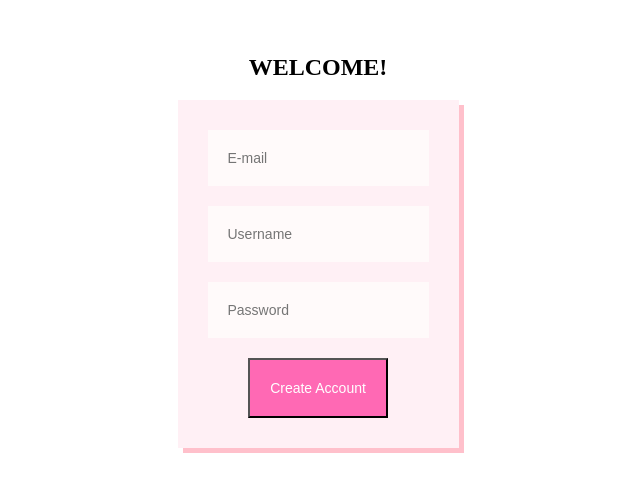
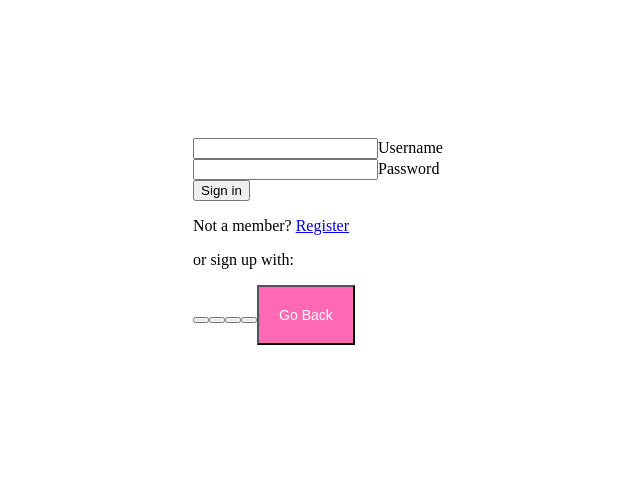
Before and after one commit to akkilicbeyza/react-frontend, a React (Create React App) app: page /login in a window 1280 px wide. Shown: the part 142-634 px from the top of the page, without its empty margins (322-962 px from the left). Built offline with nearby package versions, Linux system fonts and the light colour scheme.

Commit message:
login page done

```diff
--- a/package.json
+++ b/package.json
@@ -9,6 +9,7 @@
     "axios": "^0.27.2",
     "react": "^18.2.0",
     "react-dom": "^18.2.0",
+    "react-router-dom": "^6.14.1",
     "react-scripts": "5.0.1",
     "web-vitals": "^2.1.4"
   },
--- a/src/App.js
+++ b/src/App.js
@@ -1,81 +1,28 @@
 import './App.css';
 import Input from './components/input/Input'; //o componentsi kullanmak için yapıyoruz bunu
-import Button from './components/button/Button';
+import { Button, LoginButton } from './components/button/Button';
 import Form from './components/form/Form';
 import { useState } from 'react';
+
+import { BrowserRouter as Router, Routes, Route, BrowserRouter } from 'react-router-dom'
+import { useNavigate } from 'react-router-dom'
+
+import Login from './components/Login'
+import Registration from './components/Registration'
 import axios from 'axios';
 
 
 function App() {
 
-
-  const [user, setUser] = useState({name: "", password: "", email: ""})
-  const handleChange = (e) => {
-    if(e.target.type === "text"){
-    setUser({...user, name:e.target.value})
-    console.log(user);
-    }
-    else if(e.target.type === "password") {
-      setUser({...user, password:e.target.value})
-      console.log(user);
-    }
-    else {
-      setUser({...user, email:e.target.value})
-    }
-
-};
-
-
-
-const handleSave = (e) => {
-  e.preventDefault();
-
-  if(user.name === ""){
-    alert("username cannot be empty");
-  }
-  else if(user.password === ""){
-    alert("password cannot be empty");
-  }
-  else{
-    alert("username: " + user.name + " password: " + user.password);
-  }
-
-
-
-  const url = 'https://localhost:44368/api/User/registration';
-  const data = {
-    Email : user.email,
-    UserName : user.name,
-    Password: user.password
-  }
-
-  axios.post(url,data)
-
-  .then((result) => {
-    const dt = result.data;
-  })
-  .catch((error) => {
-    if (error.response) {
-      console.log('Server responded with status code:', error.response.status);
-      console.log('Response data:', error.response.data);
-    } else if (error.request) {
-      console.log('No response received:', error.request);
-    } else {
-      console.log('Error creating request:', error.message);
-    }
-  })
-
-}
-
   return (
     <div className="App">
-      <h2>WELCOME!</h2>
-      <Form>
-        <Input type={"email"} value={user.email} placeHolder={"E-mail"} onChange={handleChange} />
-        <Input type={"text"} value={user.name} placeHolder={"Username"} onChange={handleChange} />
-        <Input type={"password"} value={user.password} placeHolder={"Password"} onChange={handleChange} />
-        <Button onClick={(e) => handleSave(e)} />
-      </Form>
+      <Router>
+        <Routes>
+          <Route path='/' element={< Registration />} />
+          <Route path='/login' element={< Login />} />
+        </Routes>
+      </Router>
+
     </div>
 
   );
--- /dev/null
+++ b/src/components/Login.js
@@ -0,0 +1,97 @@
+import { useState } from 'react';
+import React from 'react';
+import axios from 'axios';
+import { BackButton } from './button/Button';
+import { useNavigate } from 'react-router-dom';
+
+
+function Login() {
+
+    const [user, setUser] = useState({ name: "", password: "", email: "" })
+    const handleChange = (e) => {
+        if (e.target.type === "text") {
+            setUser({ ...user, name: e.target.value })
+            console.log(user);
+        }
+        else if (e.target.type === "password") {
+            setUser({ ...user, password: e.target.value })
+            console.log(user);
+        }
+        else {
+            setUser({ ...user, email: e.target.value })
+        }
+
+    };
+
+    const handleLogin = (e) => {
+        e.preventDefault();
+
+        const url = 'https://localhost:44368/api/User/login';
+        const data = {
+            Email: user.email,
+            UserName: user.name,
+            Password: user.password
+        }
+
+        axios.post(url, data)
+            .then((result) => {
+
+                //clear();
+                const dt = result.data;
+                alert(dt.statusMessage);
+            })
+            .catch((error) => {
+                if (error.response) {
+                    console.log('Server responded with status code:', error.response.status);
+                    console.log('Response data:', error.response.data);
+                } else if (error.request) {
+                    console.log('No response received:', error.request);
+                } else {
+                    console.log('Error creating request:', error.message);
+                }
+            })
+    }
+
+    const navigate = useNavigate();
+
+    return (
+        <form>
+            <div class="form-outline mb-4">
+                <input type="text" id="form2Example1" class="form-control" onChange={handleChange} />
+                <label class="form-label" for="form2Example1">Username</label>
+            </div>
+
+            <div class="form-outline mb-4">
+                <input type="password" id="form2Example2" class="form-control" onChange={handleChange} />
+                <label class="form-label" for="form2Example2">Password</label>
+            </div>
+
+            <button type="button" class="btn btn-primary btn-block mb-4" onClick={(e) => handleLogin(e)}>Sign in</button>
+
+            <div class="text-center">
+                <p>Not a member? <a href="#!">Register</a></p>
+                <p>or sign up with:</p>
+                <button type="button" class="btn btn-link btn-floating mx-1">
+                    <i class="fab fa-facebook-f"></i>
+                </button>
+
+                <button type="button" class="btn btn-link btn-floating mx-1">
+                    <i class="fab fa-google"></i>
+                </button>
+
+                <button type="button" class="btn btn-link btn-floating mx-1">
+                    <i class="fab fa-twitter"></i>
+                </button>
+
+                <button type="button" class="btn btn-link btn-floating mx-1">
+                    <i class="fab fa-github"></i>
+                </button>
+
+                <BackButton onClick={() => navigate(-1)} />
+
+            </div>
+        </form>
+    )
+}
+
+export default Login;
--- /dev/null
+++ b/src/components/Registration.js
@@ -0,0 +1,94 @@
+import '../App.css';
+import Input from './input/Input'; //o componentsi kullanmak için yapıyoruz bunu
+import { Button, LoginButton } from './button/Button';
+import Form from './form/Form';
+import { useState } from 'react';
+
+import { useNavigate } from 'react-router-dom';
+import axios from 'axios';
+
+function Registration() {
+
+    const [user, setUser] = useState({ name: "", password: "", email: "" })
+    const handleChange = (e) => {
+        if (e.target.type === "text") {
+            setUser({ ...user, name: e.target.value })
+            console.log(user);
+        }
+        else if (e.target.type === "password") {
+            setUser({ ...user, password: e.target.value })
+            console.log(user);
+        }
+        else {
+            setUser({ ...user, email: e.target.value })
+        }
+
+    };
+
+    /*
+    const clear = () => {
+      setUser({name: "", password: "", email: ""})
+    }
+    */
+
+    const handleSave = (e) => {
+        e.preventDefault();
+
+        if (user.name === "") {
+            alert("username cannot be empty");
+        }
+        else if (user.password === "") {
+            alert("password cannot be empty");
+        }
+        else if (user.email === "") {
+            alert("Email cannot be empty");
+        }
+
+
+        const url = 'https://localhost:44368/api/User/registration';
+        const data = {
+            Email: user.email,
+            UserName: user.name,
+            Password: user.password
+        }
+
+        axios.post(url, data)
+            .then((result) => {
+
+                //clear();
+                const dt = result.data;
+                alert("Account created succesfully.");
+
+
+            })
+            .catch((error) => {
+                if (error.response) {
+                    console.log('Server responded with status code:', error.response.status);
+                    console.log('Response data:', error.response.data);
+                } else if (error.request) {
+                    console.log('No response received:', error.request);
+                } else {
+                    console.log('Error creating request:', error.message);
+                }
+            })
+
+    }
+
+    const navigate = useNavigate();
+
+    return (
+        <div className='Registration'>
+            <h2>WELCOME!</h2>
+            <Form>
+                <Input type={"email"} value={user.email} placeHolder={"E-mail"} onChange={handleChange} />
+                <Input type={"text"} value={user.name} placeHolder={"Username"} onChange={handleChange} />
+                <Input type={"password"} value={user.password} placeHolder={"Password"} onChange={handleChange} />
+                <Button onClick={(e) => handleSave(e)} />
+                <LoginButton onClick={() => navigate('/login')} />
+            </Form>
+        </div>
+
+    )
+}
+
+export default Registration;
--- a/src/components/button/Button.js
+++ b/src/components/button/Button.js
@@ -2,12 +2,23 @@ import React from 'react'
 import "./button.css"
 
 
-
-
-function Button({onClick}) {
+function Button({ onClick }) {
   return (
-        <button className="buton" onClick={onClick}>Create Account</button>
+    <button className="buton" onClick={onClick}>Create Account</button>
   )
 }
 
-export default Button
+function LoginButton({ onClick }) {
+  return (
+    <button className="buton" onClick={onClick}>Login</button>
+  )
+}
+
+function BackButton({ onClick }) {
+  return (
+    <button className="buton" onClick={onClick}>Go Back</button>
+  )
+}
+
+
+export { Button, LoginButton, BackButton }
```
Also changed, not shown: src/components/button/button.css (line endings or trailing spaces), 1 other file (tests, documents, lock files or other folders).
